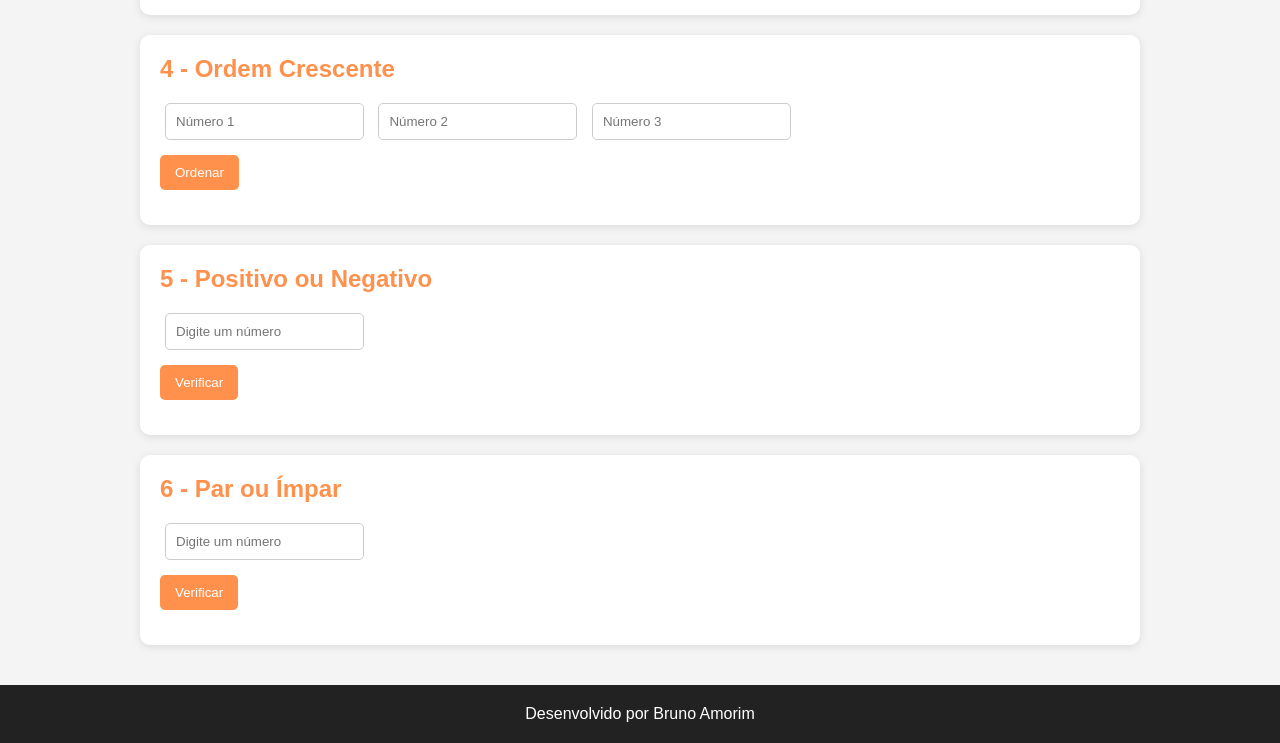
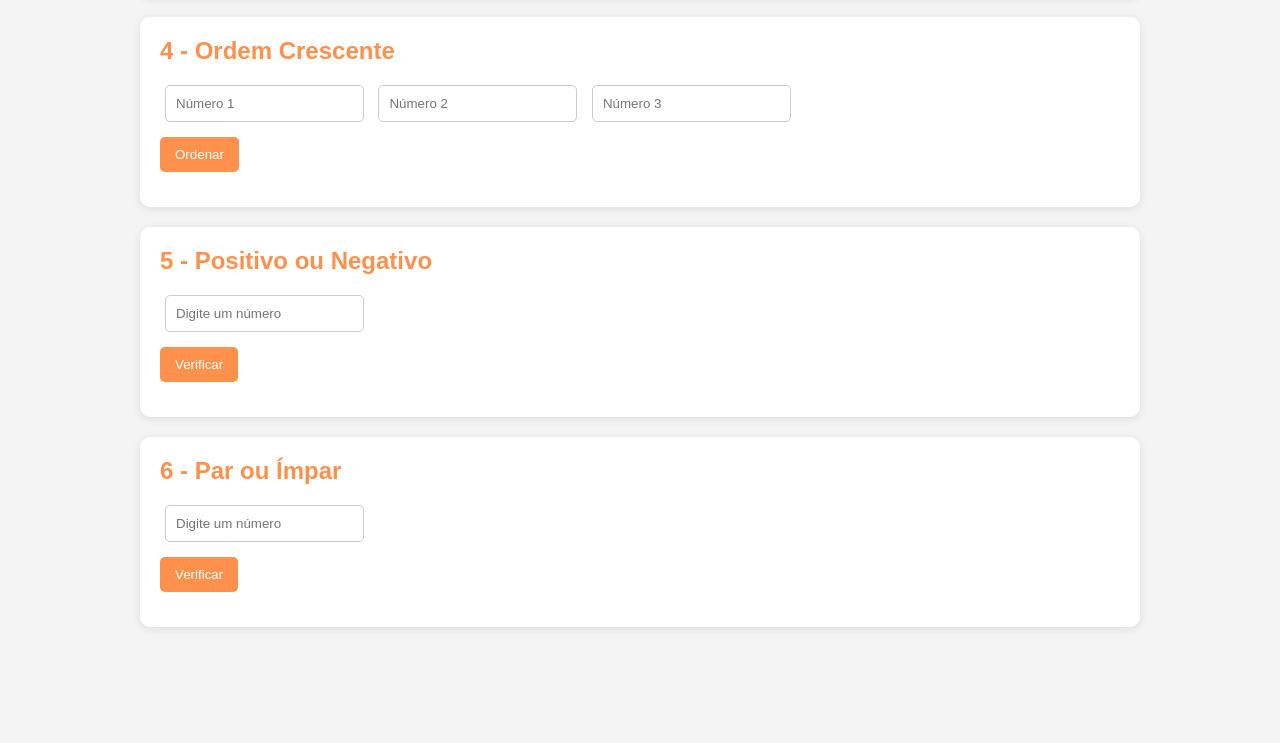
Before and after one commit to Brunorune/Brunorune.github.io, a plain HTML site: page forms.html in a window 1280 px wide. Shown: the part 767-1510 px from the top of the page. After the commit the page ends 1424 px from the top, so only its background shows below. Drawn offline with Linux system fonts and the light colour scheme.

Commit message:
fix alguns textos e rodape desnecessario

```diff
--- a/forms.html
+++ b/forms.html
@@ -87,8 +87,7 @@
 
 <header>
     <h1>Funções em JavaScript</h1>
-    <p>Atividade baseada no modelo do site de adoção</p>
-</header>
+    </header>
 
 <div class="container">
 
@@ -190,10 +189,6 @@
     </div>
 
 </div>
-
-<footer>
-    <p>Desenvolvido por Bruno Amorim</p>
-</footer>
 
 <script>
 
```
